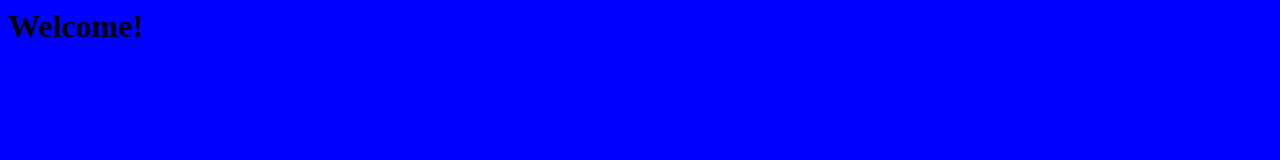
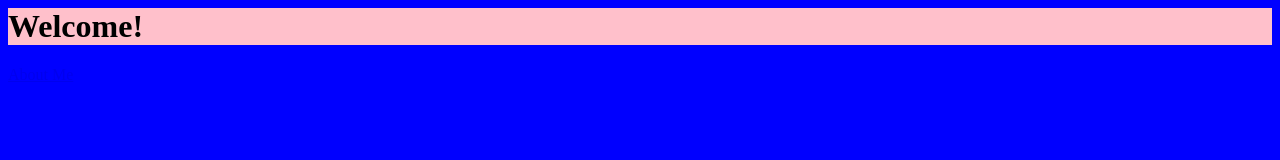
Before and after one commit to PeregrineReed/personal_site, a plain HTML site: page app/views/index.html in a window 1280 px wide. Drawn offline with Linux system fonts and the light colour scheme; files that its build step writes are made by us from their sources; a web font is replaced by a local one.

Commit message:
"Update"

```diff
--- a/public/main.css
+++ b/public/main.css
@@ -1,3 +1,7 @@
 body {
   background-color: blue;
 }
+
+header {
+  background-color: pink;
+}
```
